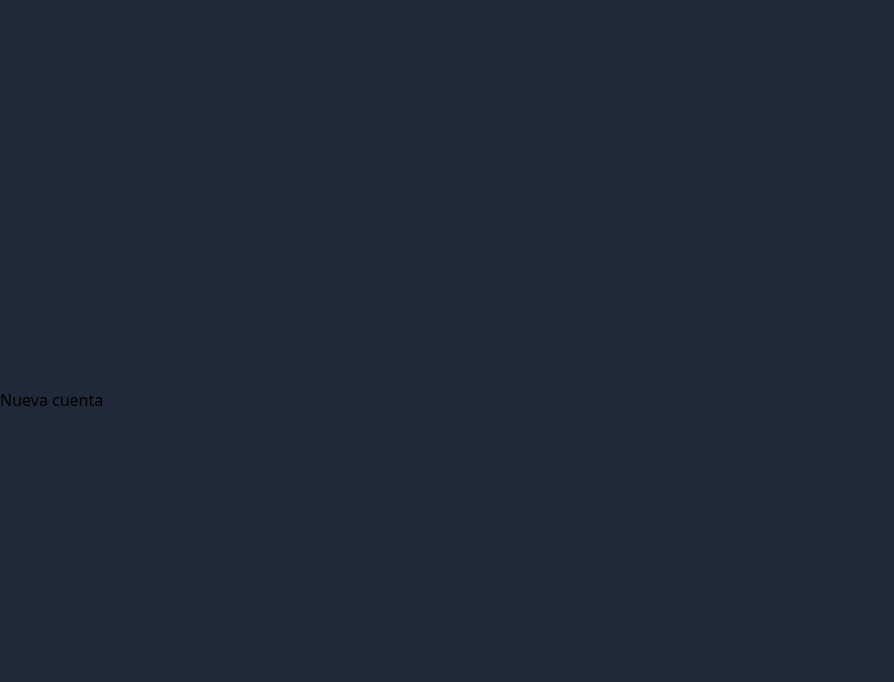
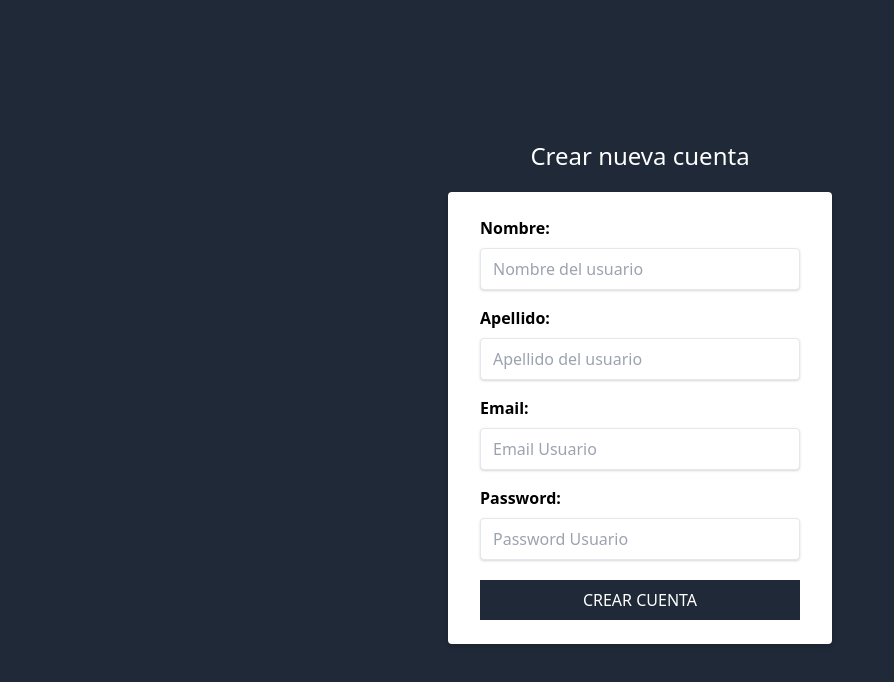
Before and after one commit to juan1630/crmNextjs, a Next.js app: page /nuevacuenta in a window 1280 px wide. Shown: the top 682 px of the page, without its empty margins (0-894 px from the left). Built offline with nearby package versions, Linux system fonts and the light colour scheme.

Commit message:
Se agregaro las validaciones de los formularios

```diff
--- a/package.json
+++ b/package.json
@@ -8,8 +8,10 @@
     "start": "next start"
   },
   "dependencies": {
+    "formik": "^2.2.6",
     "next": "10.0.8",
     "react": "17.0.1",
-    "react-dom": "17.0.1"
+    "react-dom": "17.0.1",
+    "yup": "^0.32.9"
   }
 }
--- a/pages/nuevacuenta.js
+++ b/pages/nuevacuenta.js
@@ -1,15 +1,152 @@
 import React from 'react';
 import Layout  from '../components/Layout';
+import { useFormik  } from 'formik'
+import  * as Yup from 'yup';
 
 const NuevaCuenta = () => {
+
+    // validacion del formulario
+
+    const formik = useFormik({
+        // valores inidciales del formulario
+        // el handlechnage nos permite sobreescribir los valores
+        // del formulario
+        initialValues: {
+            nombre:'',
+            apellido : '',
+            email:'',
+            password:''
+        },
+        // yup por defecto previene el submit
+        validationSchema: Yup.object({
+            nombre: Yup.string().required('El nombre es obligatorio'),
+            apellido: Yup.string().required('El apellido es obligatorio'),
+            email: Yup.string().required('El email es obligatorio'),
+            password: Yup.string().required('La contraseña es obligatoria')
+        }),
+        onSubmit: valores => {
+
+            console.log( valores )
+        }
+    });
+
+    console.log(  formik );
+
     return (
-
         <>
         <Layout>
-            <h2>
-                Nueva cuenta
-            </h2>
+            <h1 className="text-center text-2xl text-white font-light"> Crear nueva cuenta  </h1>
+            <div className="flex justify-center mt-5" >
+                <div className="w-full max-w-sm" >
+
+
+                    <form
+                        onSubmit={ formik.handleSubmit }
+                    className="bg-white rounded shadow-md px-8 pb-6 pt-6 mb-4" >
+
+                    <div  className="mb-4" >
+                           <label className="block text-gray-700text-sm font-bold mb-2" htmlFor="nombre">
+                                Nombre:
+                           </label>
+                           <input  className="shadow apperance-none border rounded w-full py-2 px-3 text-gray-700 leading-thing focus:outline-none focus:shadown-outline "
+                           id="nombre"
+                           type="nombre"
+                           placeholder="Nombre del usuario"
+                           value={ formik.values.nombre }
+                           onChange={ formik.handleChange }
+                           onBlur={ formik.handleBlur }
+                           />
+
+                       </div>
+
+                        { formik.touched.nombre && formik.errors.nombre  ? (
+                            <div className="my-2 bg-red-200 text-black border-l-4  border-red-500 text-red-700 p-4"  >
+                                <p className="font-bold"  > Error  </p>
+                                <p>  { formik.errors.nombre} </p>
+                            </div>
+                        ) : null  }
+
+                       <div  className="mb-4" >
+                           <label className="block text-gray-700text-sm font-bold mb-2" htmlFor="apellido">
+                                Apellido:
+                           </label>
+
+                           <input  className="shadow apperance-none border rounded w-full py-2 px-3 text-gray-700 leading-thing focus:outline-none focus:shadown-outline "
+                           id="apellido"
+                           type="apellido"
+                           placeholder="Apellido del usuario"
+                           value={ formik.values.apellido }
+                           onChange={ formik.handleChange }
+                           onBlur={ formik.handleBlur }
+                           />
+                       </div>
+                            {
+                                formik.touched.apellido && formik.errors.apellido ? (
+                                    <div className="my-2 bg-red-200 text-black border-l-4 border-red-500 text-red-700 p-4"  >
+                                        <p className="font-bold" >  Error  </p>
+                                        <p> { formik.errors.apellido }  </p>
+                                    </div>
+                                ): null
+
+                            }
+
+                       <div  className="mb-4" >
+                           <label className="block text-gray-700text-sm font-bold mb-2" htmlFor="email">
+                                Email:
+                           </label>
+                           <input  className="shadow apperance-none border rounded w-full py-2 px-3 text-gray-700 leading-thing focus:outline-none focus:shadown-outline "
+                           id="email"
+                           type="email"
+                           placeholder="Email Usuario"
+                           value={ formik.values.email }
+                           onChange={formik.handleChange}
+                           onBlur={  formik.handleBlur }
+
+                           />
+                       </div>
+
+                            {
+                                formik.touched.email && formik.errors.email ? (
+                                    <div className="my-2 bg-red-200 text-black border-l-4 border-red-500 text-red-700 p-4"  >
+                                        <p className="font-bold" > Error  </p>
+                                        <p className="" > { formik.errors.email } </p>
+                                    </div>
+                                ): null
+                            }
+                       <div>
+                           <label className="block text-gray-700text-sm font-bold mb-2" htmlFor="password">
+                                Password:
+                           </label>
+                           <input  className="shadow apperance-none border rounded w-full py-2 px-3 text-gray-700 leading-thing focus:outline-none focus:shadown-outline "
+                           id="password"
+                           type="password"
+                           placeholder="Password Usuario"
+                           value={  formik.values.password }
+                           onChange={ formik.handleChange}
+                           onBlur= {formik.handleBlur}
+
+                           />
+                       </div>
+                            { formik.touched.password && formik.errors.password ? (
+                                <div className="my-2 bg-red-200 text-black border-l-4 border-red-500 text-red-700 p-4" >
+                                    <p className="font-bold" > Error  </p>
+                                    <p> { formik.errors.password  } </p>
+                                </div>
+                            ) : null
+                            }
+                            <input
+                                type="submit"
+                                className="bg-gray-800 w-full mt-5 p-2 text-white uppercase hover:bg-gray-900"
+                                value="Crear cuenta"
+                            />
+
+
+                    </form>
+                </div>
+            </div>
         </Layout>
+        {/* formik nos ayuda en leer los datos del formulario y yup nos da un schema de la validacion */}
+
         </>
    );
 }
```
Also changed, not shown: 1 other file (tests, documents, lock files or other folders).
